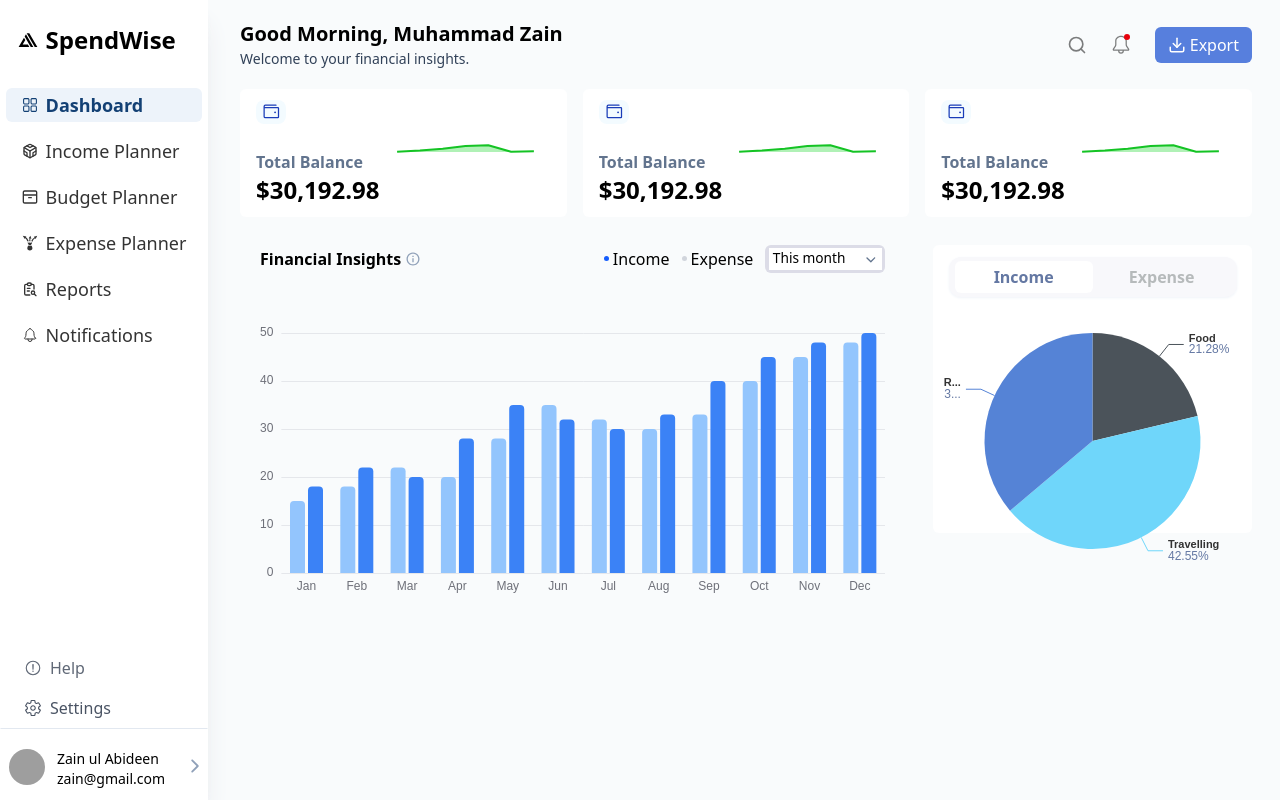
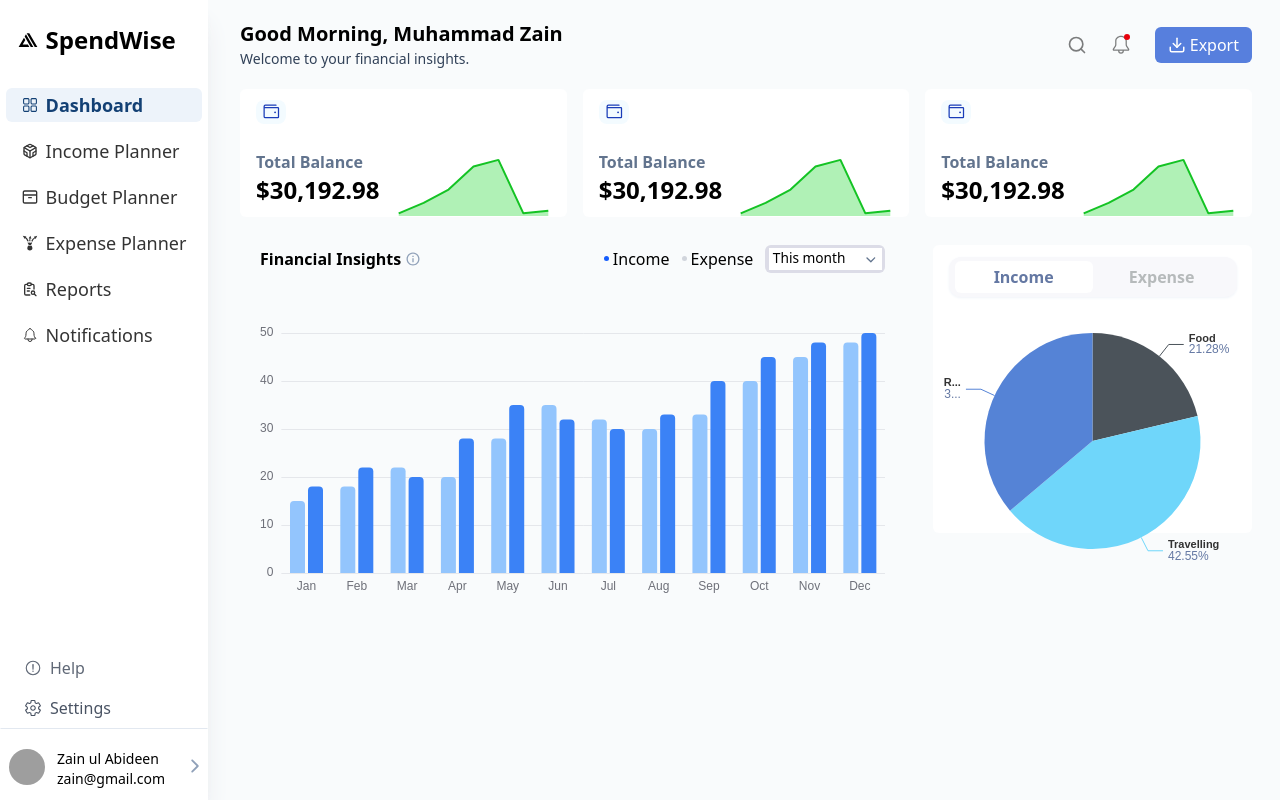
Before and after one commit to zainkhokhar1/SpendWise-WebApp-Latest, a React (Vite) app: page / in a window 1280 px wide. Built offline with nearby package versions, Linux system fonts and the light colour scheme; grey boxes are pictures that could not be loaded.

Commit message:
refactor Card component layout for improved styling and chart visibility

```diff
--- a/src/components/Card.jsx
+++ b/src/components/Card.jsx
@@ -5,7 +5,7 @@ import CardChart from './charts/CardChart';
 
 const Card = () => {
     return (
-        <div className=' flex h-32 px-4 py-[3px] bg-white max-[1330px]:col-span-6 max-[840px]:col-span-6 min-lg:col-span-2 col-span-6 rounded-md hover:shadow shadow-gray-100 duration-200 cursor-pointer'>
+        <div className=' flex justify-baseline h-32 pl-4 py-[3px] bg-white max-[1330px]:col-span-6 max-[840px]:col-span-6 min-lg:col-span-2 col-span-6 rounded-md hover:shadow shadow-gray-100 duration-200 cursor-pointer'>
 
             <div className='w-1/2 flex flex-col h-full justify-between py-2 '>
 
@@ -25,7 +25,7 @@ const Card = () => {
             </div>
 
             {/* graph showing section  */}
-            <section className='w-full min-h-full'>
+            <section className='w-full min-h-32 pt-16'>
                 <CardChart />
             </section>
 
```
